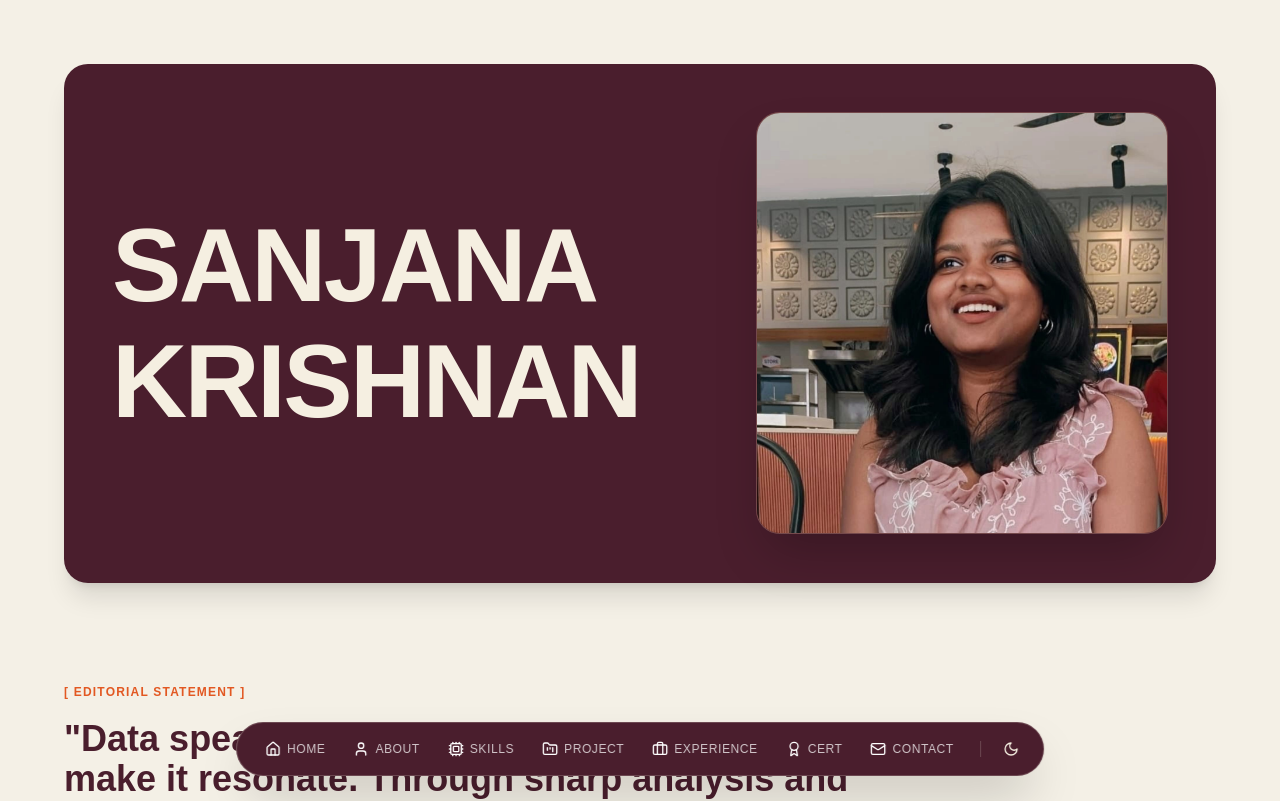
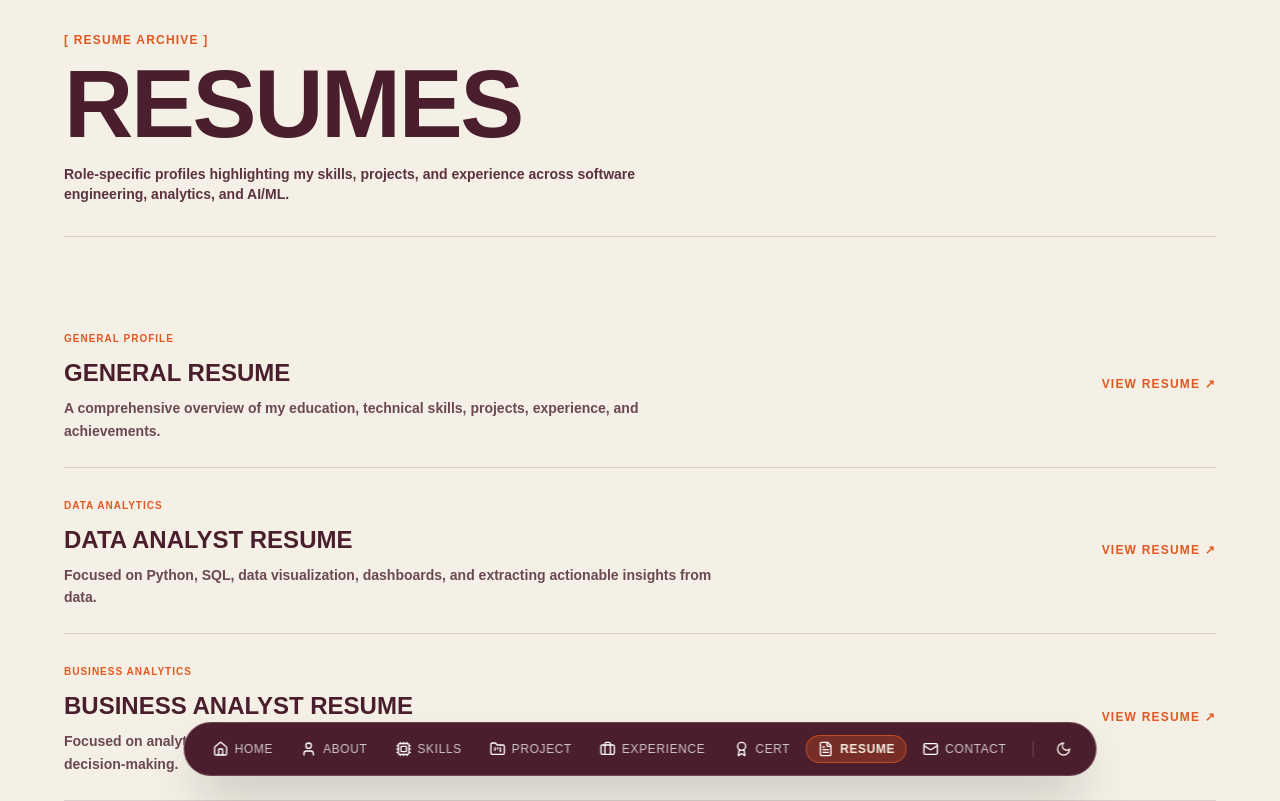
Before and after one commit to SanKrishnan/Portfolio, a React (Vite) app: page /resume in a window 1280 px wide. Shown: the top 801 px of the page. Built offline with nearby package versions, Linux system fonts and the light colour scheme; a web font is replaced by a local one.

Commit message:
Add resume links to homepage

```diff
--- a/src/App.jsx
+++ b/src/App.jsx
@@ -15,6 +15,7 @@ import { Skills } from './pages/Skills';
 import { Experience } from './pages/Experience';
 import { Certifications } from './pages/Certifications';
 import { Contact } from './pages/Contact';
+import { Resume } from './pages/Resume';
 
 import { useEffect } from 'react';
 
@@ -49,6 +50,7 @@ export const App = () => {
               <Route path="/experience" element={<PageTransition><Experience /></PageTransition>} />
               <Route path="/certifications" element={<PageTransition><Certifications /></PageTransition>} />
               <Route path="/contact" element={<PageTransition><Contact /></PageTransition>} />
+              <Route path="/resume" element={<PageTransition><Resume /></PageTransition>} />
               <Route path="*" element={<PageTransition><Home /></PageTransition>} />
             </Routes>
           </main>
--- a/src/components/FloatingNav.jsx
+++ b/src/components/FloatingNav.jsx
@@ -8,6 +8,7 @@ import {
   Cpu,
   Briefcase,
   Award,
+  FileText,
   Mail,
   Sun,
   Moon
@@ -21,6 +22,7 @@ const navItems = [
   { path: '/projects', label: 'PROJECT', icon: FolderKanban },
   { path: '/experience', label: 'EXPERIENCE', icon: Briefcase },
   { path: '/certifications', label: 'CERT', fullLabel: 'CERTIFICATIONS', icon: Award },
+  { path: '/resume', label: 'RESUME', icon: FileText },
   { path: '/contact', label: 'CONTACT', icon: Mail },
 ];
 
--- a/src/data/portfolioData.js
+++ b/src/data/portfolioData.js
@@ -1,3 +1,4 @@
+//Personal Info
 export const personalInfo = {
   name: "SANJANA KRISHNAN",
   title: "Software Developer & Engineer",
@@ -42,7 +43,7 @@ export const problemSolving = {
     "Recursion"
   ]
 };
-
+//Projects
 export const projects = [
   {
     id: "savoury-sweet-co",
@@ -303,7 +304,7 @@ export const projects = [
     learnings: "Enhanced data wrangling with Pandas, statistical plotting with Matplotlib, and desktop GUI embedding."
   }
 ];
-
+// Skills
 export const skillsCategories = [
   {
     title: "SOFTWARE DEVELOPMENT",
@@ -355,6 +356,7 @@ export const skillsCategories = [
     ]
   }
 ];
+//Experience
 export const experience = [
   {
     role: "Software Engineering & AI Intern",
@@ -381,7 +383,7 @@ export const experience = [
     ]
   }
 ];
-
+//Certificates
 export const certifications = [
   {
     name: "AWS Certified Cloud Practitioner (CLF-C02)",
@@ -420,6 +422,18 @@ export const certifications = [
     verificationUrl: "https://drive.google.com/file/d/1ZAEW3TgR_kvH2tJOHbDm5_t4WZ3sLzbf/view?usp=sharing"
   },
   {
+  name: "AWS AI Practitioner",
+  issuer: "NASSCOM FutureSkills Prime",
+  category: "Artificial Intelligence",
+  verificationUrl: "https://drive.google.com/file/d/15-mNCPlGctUd1bZUMmQ0Umt1iLUNir1H/view?usp=sharing"
+  },
+  {
+    name: "AWS Machine Learning",
+    issuer: "NASSCOM FutureSkills Prime",
+    category: "Machine Learning",
+    verificationUrl: "https://drive.google.com/file/d/1pzgB4zudnI2orjDnsthahVMuM9sXF3O5/view?usp=sharing"
+  },
+  {
     name: "The Bits and Bytes of Computer Networking",
     issuer: "Google",
     category: "Networking",
--- a/src/pages/Home.jsx
+++ b/src/pages/Home.jsx
@@ -5,7 +5,6 @@ import { personalInfo, projects } from '../data/portfolioData';
 import { Link } from 'react-router-dom';
 
 export const Home = () => {
-  // First project is Savoury & Sweet Co.
   const featuredProject = projects[0];
 
   return (
@@ -79,6 +78,64 @@ export const Home = () => {
             "{personalInfo.shortBio}"
           </p>
         </motion.div>
+      </section>
+
+      {/* DATA ANALYST RESUME*/}
+      <section className="border-t border-cabernet/15 dark:border-cream-100/15 pt-6 sm:pt-8">
+        <motion.div
+          initial={{ opacity: 0, y: 10 }}
+          whileInView={{ opacity: 1, y: 0 }}
+          viewport={{ once: true }}
+          transition={{ duration: 0.5 }}
+          className="flex flex-col sm:flex-row sm:items-center justify-between gap-4 group"
+        >
+          {/* Resume Information */}
+          <div className="space-y-2">
+            <span className="text-[10px] font-pixel-line uppercase tracking-widest text-flame font-bold">
+              [ CAREER PROFILE ]
+            </span>
+
+            <h2 className="text-xl sm:text-2xl font-pixel-square font-bold text-cabernet dark:text-cream-100 uppercase tracking-tight">
+              DATA ANALYST RESUME
+            </h2>
+
+            <p className="text-xs sm:text-sm font-pixel-line font-semibold dark:font-normal text-cabernet/75 dark:text-cream-100/75">
+              Python · SQL · Data Visualization · Business Insights
+            </p>
+          </div>
+
+          {/* View Resume Link */}
+          <a
+            href="https://drive.google.com/file/d/12AHhp-hB-AHOpiDK8mJHrx_09obcHN_L/view?usp=sharing"
+            target="_blank"
+            rel="noopener noreferrer"
+            aria-label="View Data Analyst Resume in Google Drive"
+            className="inline-flex items-center gap-2 self-start sm:self-center text-xs font-pixel-line uppercase tracking-widest font-bold text-cabernet dark:text-cream-100 hover:text-flame transition-colors duration-300 focus-visible:outline-none focus-visible:ring-2 focus-visible:ring-flame rounded-sm"
+            data-cursor="hover"
+            data-cursor-label="VIEW RESUME"
+          >
+            <span className="border-b border-cabernet/30 dark:border-cream-100/30 group-hover:border-flame pb-1 transition-colors duration-300">
+              VIEW RESUME
+            </span>
+
+            <ArrowUpRight className="w-4 h-4 text-flame transition-transform duration-300 group-hover:translate-x-1 group-hover:-translate-y-1" />
+          </a>
+        </motion.div>
+        {/* All Resumes */}
+        <div>
+            <Link
+              to="/resume"
+              aria-label="View all resumes"
+              className="group/link inline-flex items-center gap-2 text-xs font-pixel-line uppercase tracking-widest font-bold text-cabernet/70 dark:text-cream-100/70 hover:text-flame transition-colors duration-300 focus-visible:outline-none focus-visible:ring-2 focus-visible:ring-flame rounded-sm"
+              data-cursor="hover"
+              data-cursor-label="ALL RESUMES"
+            >
+              <span className="border-b border-cabernet/20 dark:border-cream-100/20 group-hover/link:border-flame pb-1 transition-colors duration-300">
+                ALL RESUMES
+              </span>
+              <ArrowUpRight className="w-4 h-4 text-flame transition-transform duration-300 group-hover/link:translate-x-1 group-hover/link:-translate-y-1" />
+            </Link>
+          </div>
       </section>
 
       {/* FEATURED WORK SECTION: Savoury & Sweet Co. First */}
--- /dev/null
+++ b/src/pages/Resume.jsx
@@ -0,0 +1,117 @@
+
+import React from 'react';
+import { motion } from 'framer-motion';
+
+const resumes = [
+  {
+    id: 'general',
+    name: 'General Resume',
+    category: 'General Profile',
+    description:
+      'A comprehensive overview of my education, technical skills, projects, experience, and achievements.',
+    verificationUrl:
+      'https://drive.google.com/file/d/1Ao94wH3rVivEV_-IOW4sCgyXctZHYAjo/view?usp=sharing',
+  },
+  {
+    id: 'data-analyst',
+    name: 'Data Analyst Resume',
+    category: 'Data Analytics',
+    description:
+      'Focused on Python, SQL, data visualization, dashboards, and extracting actionable insights from data.',
+    verificationUrl:
+      'https://drive.google.com/file/d/12AHhp-hB-AHOpiDK8mJHrx_09obcHN_L/view?usp=sharing',
+  },
+  {
+    id: 'business-analyst',
+    name: 'Business Analyst Resume',
+    category: 'Business Analytics',
+    description:
+      'Focused on analytical thinking, business insights, problem-solving, reporting, and data-driven decision-making.',
+    verificationUrl:
+      'https://drive.google.com/file/d/10xFHn1BS0Y6cvrXPXF366YEn-QfpJvmv/view?usp=sharing',
+  },
+  {
+    id: 'sde',
+    name: 'Software Development Engineer Resume',
+    category: 'Software Engineering',
+    description:
+      'Focused on Java, data structures and algorithms, software development, backend technologies, and engineering projects.',
+    verificationUrl:
+      'https://drive.google.com/file/d/1o-7ddKUAu-DycOZHuRyZqoGXueZfZPoX/view?usp=sharing',
+  },
+  {
+    id: 'aiml',
+    name: 'AI / Machine Learning Resume',
+    category: 'Artificial Intelligence',
+    description:
+      'Focused on Python, machine learning, AI-powered applications, and relevant technical projects.',
+    verificationUrl:
+      'https://drive.google.com/file/d/1sk8p2vDZ8Bvb7pHLfmJe4Eixy_ZJRnT6/view?usp=sharing',
+  },
+];
+
+export const Resume = () => {
+  return (
+    <div className="space-y-16">
+      {/* Title: follows the Certifications page */}
+      <section className="border-b border-cabernet/15 dark:border-cream-100/15 pb-8">
+        <p className="text-xs font-pixel-line uppercase tracking-widest text-flame font-semibold mb-2">
+          [ RESUME ARCHIVE ]
+        </p>
+
+        <h1 className="text-4xl sm:text-6xl md:text-8xl font-pixel-square font-extrabold text-cabernet dark:text-cream-100 uppercase tracking-tight">
+          RESUMES
+        </h1>
+
+        <p className="text-sm font-pixel-line font-semibold dark:font-normal text-cabernet/90 dark:text-cream-100/90 mt-3 max-w-xl">
+          Role-specific profiles highlighting my skills, projects, and
+          experience across software engineering, analytics, and AI/ML.
+        </p>
+      </section>
+
+      {/* Editorial archive list: same pattern as Certifications */}
+      <section className="divide-y divide-cabernet/15 dark:divide-cream-100/15">
+        {resumes.map((resume, index) => (
+          <motion.div
+            key={resume.id}
+            initial={{ opacity: 0, y: 10 }}
+            whileInView={{ opacity: 1, y: 0 }}
+            viewport={{ once: true }}
+            transition={{ duration: 0.3, delay: index * 0.03 }}
+            className="group py-6 flex flex-col sm:flex-row sm:items-center justify-between gap-4 hover:pl-4 transition-all duration-300"
+            data-cursor="hover"
+            data-cursor-label={resume.category}
+          >
+            <div className="space-y-2">
+              <span className="text-[10px] font-pixel-line uppercase tracking-widest text-flame font-bold">
+                {resume.category}
+              </span>
+
+              <h2 className="text-xl sm:text-2xl font-pixel-square font-bold text-cabernet dark:text-cream-100 group-hover:text-flame transition-colors uppercase">
+                {resume.name}
+              </h2>
+
+              <p className="text-sm font-pixel-line font-semibold dark:font-normal text-cabernet/80 dark:text-cream-100/75 max-w-2xl leading-relaxed">
+                {resume.description}
+              </p>
+            </div>
+
+            <div className="flex items-center gap-4 text-xs font-pixel-line tracking-widest uppercase text-cabernet/90 dark:text-cream-100/90 font-bold shrink-0">
+              <a
+                href={resume.verificationUrl}
+                target="_blank"
+                rel="noopener noreferrer"
+                className="text-flame hover:underline font-bold focus-visible:outline-none focus-visible:ring-2 focus-visible:ring-flame rounded-sm"
+                data-cursor="hover"
+                data-cursor-label="VIEW"
+                aria-label={`View ${resume.name}`}
+              >
+                VIEW RESUME ↗
+              </a>
+            </div>
+          </motion.div>
+        ))}
+      </section>
+    </div>
+  );
+};
```
